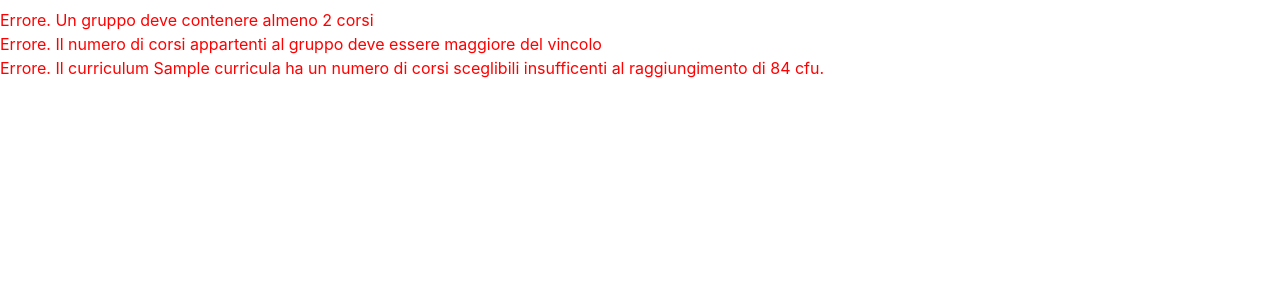
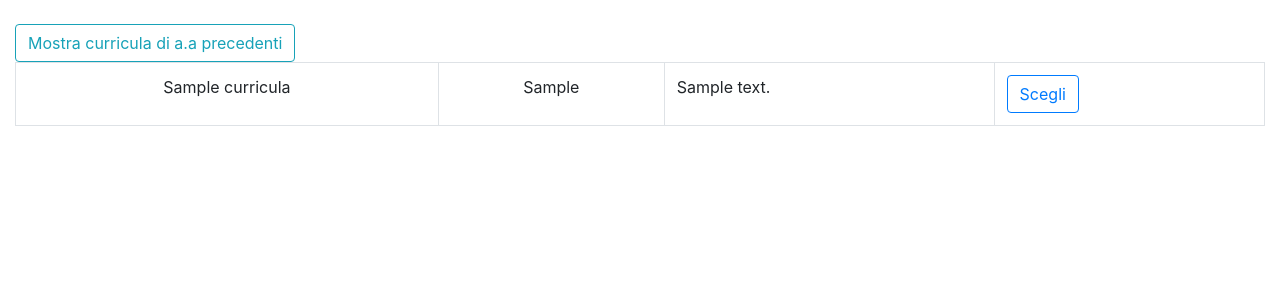
Before and after one commit to FrancescoErmini/CurriculaWebApp4, a Flask app: page / in a window 1280 px wide. Shown: the part 118-418 px from the top of the page. Run offline with Flask 2, Linux system fonts and the light colour scheme; tables that the repository leaves empty hold one stand-in row (values such as "Sample post"); some libraries are stand-ins or nearby versions.

Commit message:
Aggiunto filtro visualizza curriculum dell anno accademico in corso e mostra opt quelli vecchi

```diff
--- a/app.py
+++ b/app.py
@@ -3,6 +3,7 @@
 import sys
 import string
 import pdfkit
+import datetime
 from functools import wraps
 
 import click
@@ -96,12 +97,25 @@
 
 @app.route('/', methods=['GET'])
 def curricula():
-    curricula = Curricula.query.all()
+    current_academic_year = getCurrentAcademicyear()
+
+    curricula = db.session.query(Curricula).filter(Curricula.ac==current_academic_year)
+    old_curricula = db.session.query(Curricula).filter(Curricula.ac!=current_academic_year)
+
     validCurricula = []
     for curriculum in curricula:
         if isValidCurriculum(curriculum):
             validCurricula.append(curriculum)
-    return render_template('curricula.html', curricula=validCurricula)
+    return render_template('curricula.html', curricula=validCurricula, old_curricula=old_curricula)
+
+def getCurrentAcademicyear():
+    now = datetime.datetime.now()
+    current_academic_year = str(now.year)+"-"+str(now.year+1)
+    return current_academic_year
+
+
+
+
 
 @app.route('/curriculum/<int:curriculum_id>', methods=['GET','POST'])
 def curriculum(curriculum_id):
@@ -580,7 +594,7 @@
     if len(years) < 2:
         flash("Attenzione formato errato. usa il segno meno per separare gli anni solari")
         return False
-    if int(years[0]) < 2018 or int(years[0]) > 2023:
+    if int(years[0]) < 2016 or int(years[0]) > 2023:
         flash("Attenzione, forse hai inserito un anno accademico errato. L'anno deve essere compreso tra 2018-2019 e 2023-2024")
         res = False
     if (int(years[0]) + 1) != int(years[1]):
--- a/templates/curricula.html
+++ b/templates/curricula.html
@@ -1,6 +1,15 @@
 {% extends 'base.html' %}
-
 {% block header %}
+ <script type="text/javascript" >
+	function showOldCurricula() {
+    var x = document.getElementById("show_old_curricula");
+    if (x.style.display === "none") {
+        x.style.display = "block";
+    } else {
+        x.style.display = "none";
+    }
+}
+</script>
 <h2> {% block title %} Curricula  {% endblock %}</h2>
 {% endblock %}
 {% block content %}
@@ -18,6 +27,22 @@
 	    {% endfor %}
 
 	</table>
+	<button onclick="showOldCurricula()" class="btn btn-outline-info">Mostra curricula di a.a precedenti</button>
+	<div id="show_old_curricula">
+	<table class="table table-bordered">
+		{% for old_curriculum in old_curricula %}
+
+		<tr>
+	        <td class="smallcell">{{ old_curriculum.title }}</td>
+	        <td class="picocell">{{ old_curriculum.ac}}</td>
+	        <td class="bigcell">{{ old_curriculum.desc}}</td>
+	        <td> <a href='/curriculum/{{old_curriculum.id}}'> <input type="button" value="Scegli" class="btn btn-outline-primary"></a> </td>
+	    </tr>
+	    {% endfor %}
+
+	</table>
+	</div>
+
 	</div>
 
 {% endblock %}
```
